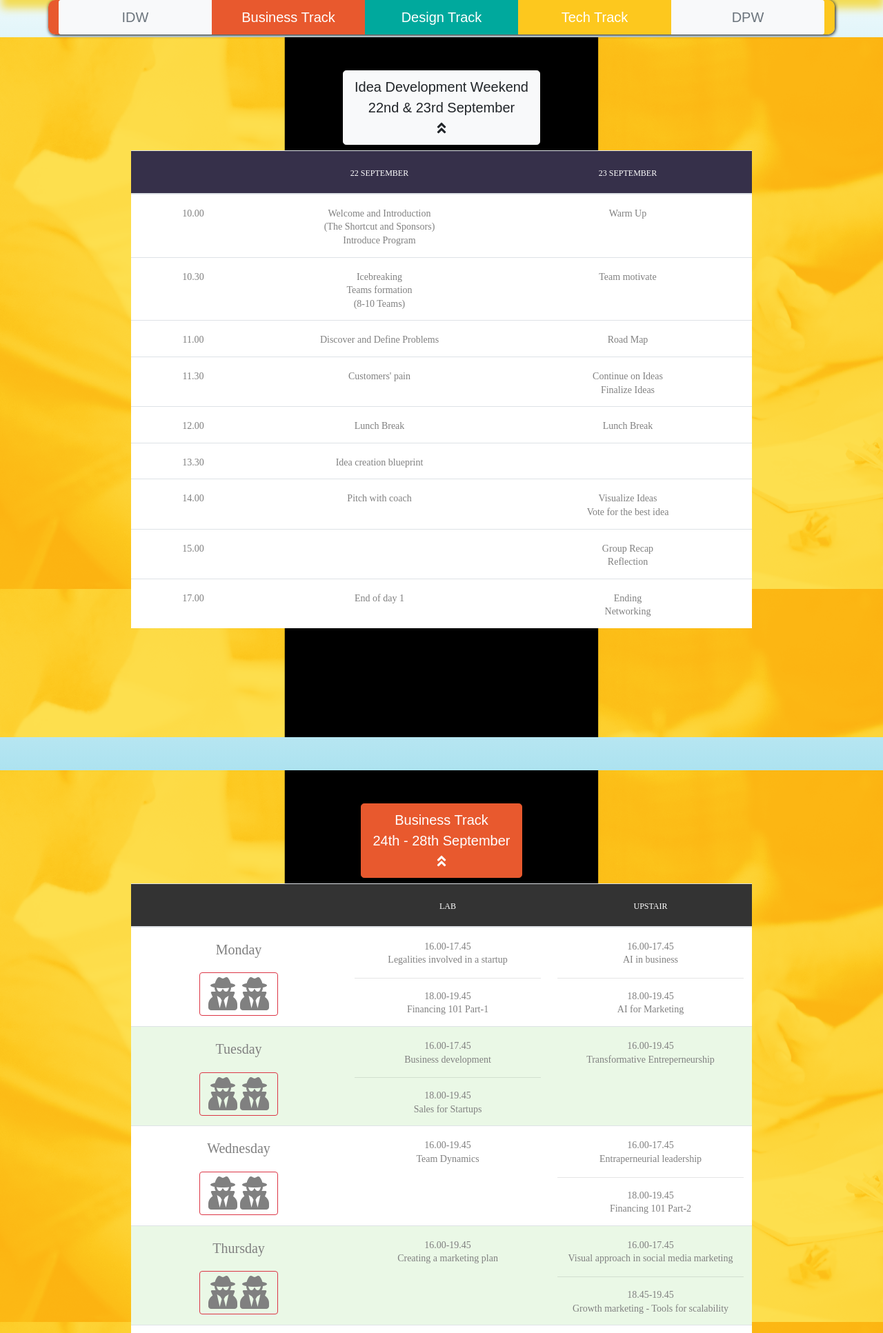
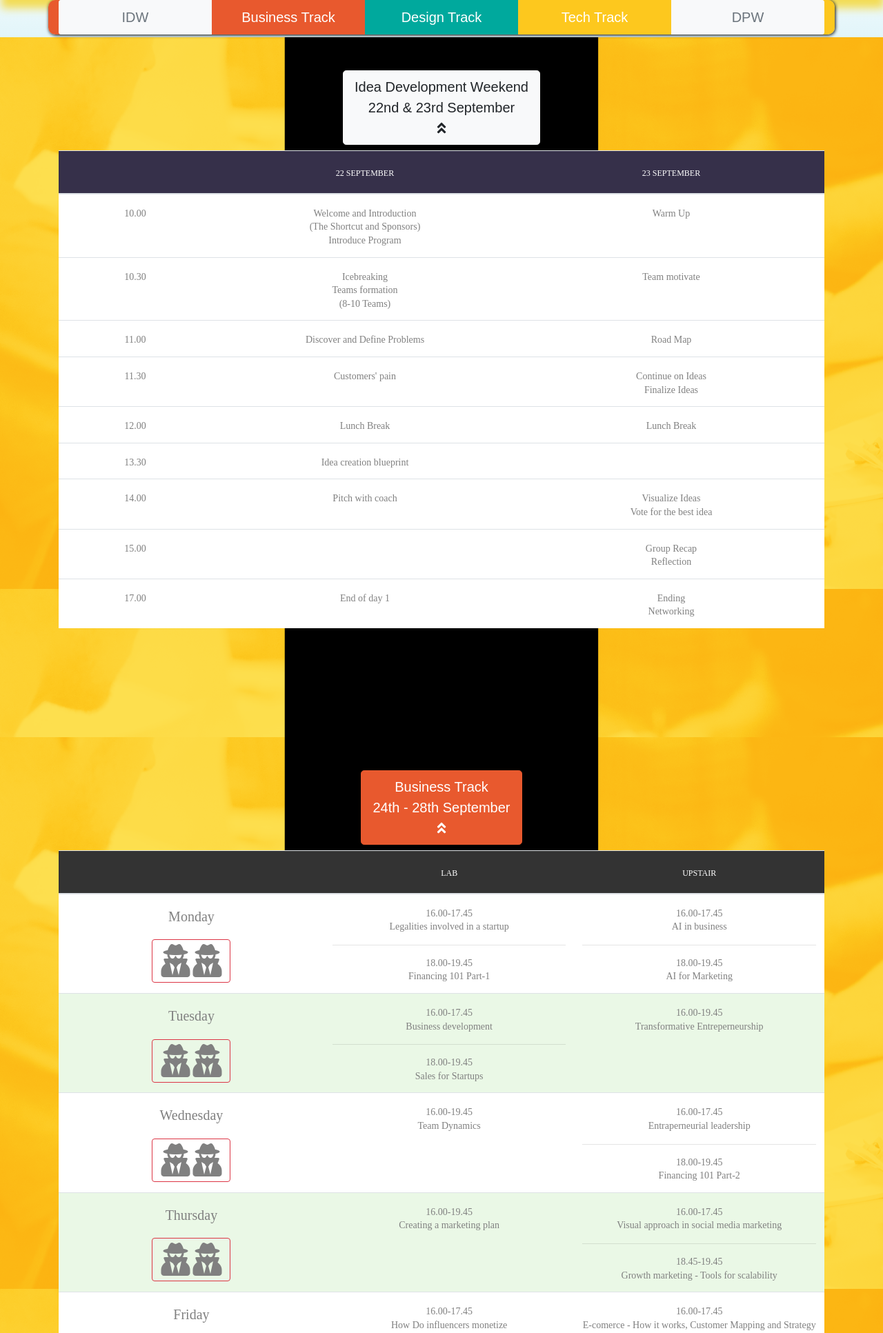
Before and after one commit to phuongmylan/TheShortcut_SoS, a Python web app: template app/templates/businesstrack.html in a window 1280 px wide. Shown: the part 92-2025 px from the top of the page at 69% size. Run offline with Jinja, Linux system fonts and the light colour scheme; the template is opened without the code that fills it, so the values that code supplies are empty; some libraries are stand-ins or nearby versions; some web fonts are replaced.

Commit message:
improved

```diff
--- a/app/static/css/style.css
+++ b/app/static/css/style.css
@@ -22,9 +22,6 @@ body {
   box-shadow: 1px 1px 5px black; }
 
 #heading {
-  position: relative;
-  background-size: cover;
-  background-repeat: no-repeat;
   height: 800px;
   max-width: 100%; }
   #heading .prime-overlay {
@@ -66,7 +63,7 @@ body {
   background-size: cover;
   background-attachment: fixed;
   background-repeat: no-repeat;
-  background-position: 0;
+  background-position: 0 -100px;
   text-align: center; }
 
 #schebiz, #schedes, #schetec, #schedpw {
--- a/app/static/scss/style.scss
+++ b/app/static/scss/style.scss
@@ -30,9 +30,7 @@ body{
 
 
 #heading{
-  position: relative;
-  background-size: cover;
-  background-repeat: no-repeat;
+
   height: 800px;
   max-width: 100%;
 
@@ -82,7 +80,7 @@ body{
   background-size: cover;
   background-attachment: fixed;
   background-repeat: no-repeat;
-  background-position: 0 ;
+  background-position: 0 -100px ;
   text-align: center;
 
 }
@@ -119,7 +117,6 @@ body{
   #heading{
     height: 200px;
   }
-
 }
 .fa-bars:hover{
   cursor: pointer;
--- a/app/templates/businesstrack.html
+++ b/app/templates/businesstrack.html
@@ -26,8 +26,8 @@
   </div>
   <div class="container-fluid">
     <!-- IDW -->
-    <div class="row py-5 mb-5 align-items-center justify-content-center" id="scheidw">
-      <div class="col-9"  id="accordion1">
+    <div class="row py-5 align-items-center justify-content-center" id="scheidw">
+      <div class="col"  id="accordion1">
         <div id="clickbtn">
           <a href="#idw" data-toggle='collapse' data-parent='#accordion1' class="btn btn-light btn-lg">
             <p>Idea Development Weekend</p>
@@ -212,8 +212,8 @@
 
     </div>
     <!-- BIZTRACK -->
-    <div class="row py-5 mb-5 align-items-center justify-content-center" id="schebiz">
-      <div class="col-9" id="accordion">
+    <div class="row py-5 align-items-center justify-content-center" id="schebiz">
+      <div class="col" id="accordion">
         <div id="clickbtnbiz">
           <a href="#biz" data-parent='#accordion' data-toggle='collapse' class="btn btn-shortcutred btn-lg">
              <p>Business Track</p>
@@ -371,8 +371,8 @@
       </div>
     </div>
     <!-- DESIGN TRACK -->
-    <div class="row py-5 mb-5 align-items-center justify-content-center" id="schedes">
-      <div class="col-9" id="accordion2">
+    <div class="row py-5 align-items-center justify-content-center" id="schedes">
+      <div class="col" id="accordion2">
         <div id="clickbtndes">
           <a href="#des" data-toggle='collapse' data-parent='#accordion2' class="btn btn-shortcutgreen btn-lg">
             <p>Design Track</p>
@@ -534,8 +534,8 @@
       </div>
     </div>
     <!-- TECH TRACK -->
-    <div class="row py-5 mb-5 align-items-center justify-content-center"  id="schetec" >
-      <div class="col-9" id="accordion3">
+    <div class="row py-5 align-items-center justify-content-center"  id="schetec" >
+      <div class="col" id="accordion3">
         <div id="clickbtntec">
           <a href="#tec" data-toggle='collapse' data-parent='#accordion3' class="btn btn-shortcutyellow btn-lg">
             <p>Tech Track</p>
@@ -696,7 +696,7 @@
     </div>
     <!-- DPW -->
     <div class="row py-5 mb-5 align-items-center justify-content-center" id="schedpw">
-      <div class="col-9" id="accordion4">
+      <div class="col" id="accordion4">
         <div id="clickbtndpw">
           <a href="#dpw" data-toggle='collapse' data-parent='#accordion4' class="btn btn-light btn-lg">
             <p>Digital Prototyping Weekend</p>
@@ -916,8 +916,8 @@
   </div>
 </section>
   <div class="container">
-  <div class="row justify-content-center">
-    <div class="col-4 text-center mb-3" id="backtop">
+    <div class="row justify-content-center align-items-center">
+      <div class="col-4 text-center mb-5" id="backtop">
         <a href="#schedule" class="btn btn-outline-light btn-lg">
           Back to top
           <i class="fas fa-level-up-alt"></i>
--- a/app/templates/template.html
+++ b/app/templates/template.html
@@ -50,10 +50,9 @@
       <div class="container">
         <img src="static/img/clean banner School of Startups may18-01.png" alt="track3" class="img-fluid d-none d-md-block">
       </div>
-    </section>
-    <div class="container pos-rel p-3">
+      <div class="container pos-rel p-3 mt-5">
         <div class="row">
-        <div id="countdown">
+          <div id="countdown" class="col">
             <div id='tiles'></div>
             <div class="labels">
               <li>Days</li>
@@ -64,9 +63,9 @@
           </div>
         </div>
       </div>
+    </section>
 
-
-    <div class="container mt-5 sticky-top p-3">
+    <div class="container sticky-top p-3">
       <div class="row">
         <div class="col text-center">
           <a href="http://theshortcut.org/" target="_blank" class="btn btn-warning btn-lg btn-block">
```
Lines whose indentation alone changed are shown as unchanged.
